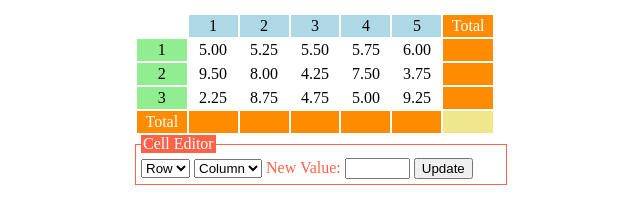
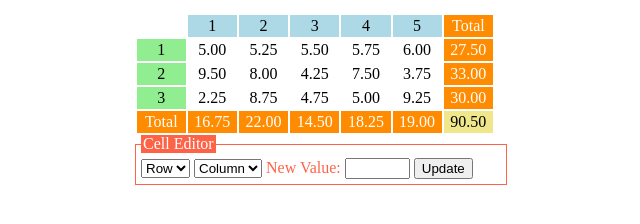
Before and after one commit to blinkEgor/JavaScript-for-beginners, a plain HTML site: page web-application-development/webapp.html in a window 1280 px wide. Shown: the whole page, without its empty margins (325-965 px from the left). Drawn offline with Linux system fonts and the light colour scheme.

Commit message:
learn how to fill out tables

```diff
--- a/web-application-development/webapp.html
+++ b/web-application-development/webapp.html
@@ -109,6 +109,39 @@
                     document.getElementById('n' + i).innerText = values[i].toFixed(2);
                     i++;
                 }
+                total();
+            }
+
+            function total() {
+                let i = 0;
+                let sum = 0;
+                let rownum = 1;
+                let colnum = 0;
+
+                for(i = 0; i < 15; i++) {
+                    sum += parseFloat(document.getElementById('n' + i).innerHTML);
+                    if((i + 1) % 5 === 0) {
+                        document.getElementById('rt' + rownum).innerText = sum.toFixed(2);
+                        rownum++;
+                        sum = 0;
+                    }
+                }
+
+                while(colnum !== 5) {
+                    for(i = 0; i < 15; i++) {
+                        if(i % 5 === 0) {
+                            sum += parseFloat(document.getElementById('n' + (i + colnum)).innerText);
+                        }
+                    }
+                    colnum++;
+                    document.getElementById('ct' + colnum).innerText = sum.toFixed(2);
+                    sum = 0;
+                }
+
+                for(i = 0; i < 15; i++) {
+                    sum += parseFloat(document.getElementById('n' + i).innerText);
+                }
+                document.getElementById('gt').innerText = sum.toFixed(2);
             }
         })();
 
```
